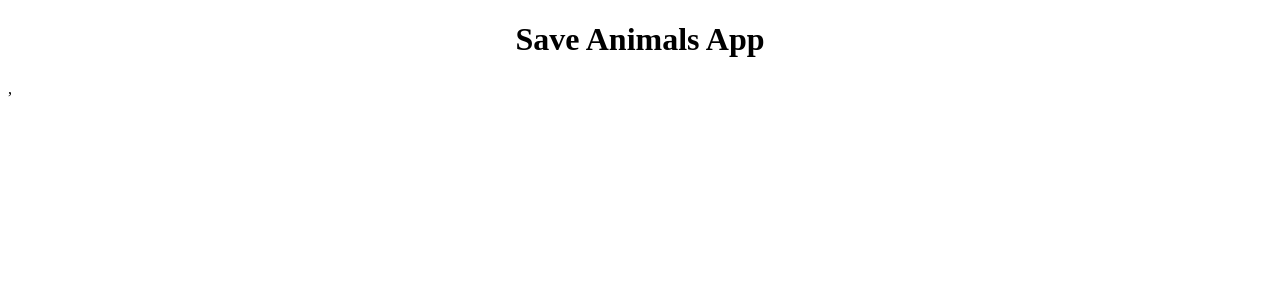
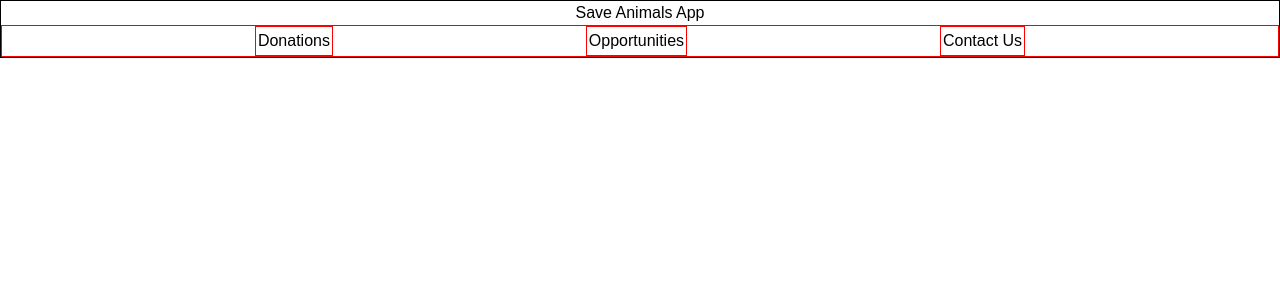
Before and after one commit to Build-Week-Save-the-Animals-3/frontend, a React (Create React App) app: page / in a window 1280 px wide. Shown: the top 300 px of the page. Built offline with nearby package versions, Linux system fonts and the light colour scheme.

Commit message:
create demo live bar, adding links

```diff
--- a/package.json
+++ b/package.json
@@ -1,5 +1,5 @@
 {
-  "name": "save-the-animals",
+  "name": "save-animals-app",
   "version": "0.1.0",
   "private": true,
   "dependencies": {
--- a/src/App.js
+++ b/src/App.js
@@ -1,10 +1,12 @@
 import React from 'react';
 import './App.scss';
+import NewsFeed from './components/NewsFeed';
 
 function App() {
   return(
     <div className="App">
       <h1>Save Animals App</h1>
+      <NewsFeed/>
     </div>
   );
 }
--- a/src/App.scss
+++ b/src/App.scss
@@ -1,3 +1,4 @@
 .App {
   text-align: center;
+  border: 1px solid black;
 }
--- a/src/components/NewsFeed.js
+++ b/src/components/NewsFeed.js
@@ -1,9 +1,14 @@
 import React from 'react';
+import {Link} from 'react-router-dom';
 
 export default function NewsFeed() {
     return (
-        <div>
-
+        <div className='news-container'>
+            <nav className='nav-bar'>
+                <Link>Donations</Link>
+                <Link>Opportunities</Link>
+                <Link>Contact Us</Link>
+            </nav>
         </div>
     )
 }
--- a/src/index.js
+++ b/src/index.js
@@ -1,10 +1,11 @@
 import React from 'react';
 import ReactDOM from 'react-dom';
 import App from './App';
+import './index.scss';
 import {BrowserRouter as Router} from 'react-router-dom';
 
 ReactDOM.render(
 <Router>
-    <App />,
+    <App />
 </Router>,
 document.getElementById('root'));
--- a/src/index.scss
+++ b/src/index.scss
@@ -1,13 +1,67 @@
+/* http://meyerweb.com/eric/tools/css/reset/
+   v2.0 | 20110126
+   License: none (public domain)
+*/
+
+html, body, div, span, applet, object, iframe,
+h1, h2, h3, h4, h5, h6, p, blockquote, pre,
+a, abbr, acronym, address, big, cite, code,
+del, dfn, em, img, ins, kbd, q, s, samp,
+small, strike, strong, sub, sup, tt, var,
+b, u, i, center,
+dl, dt, dd, ol, ul, li,
+fieldset, form, label, legend,
+table, caption, tbody, tfoot, thead, tr, th, td,
+article, aside, canvas, details, embed,
+figure, figcaption, footer, header, hgroup,
+menu, nav, output, ruby, section, summary,
+time, mark, audio, video {
+	margin: 0;
+	padding: 0;
+	border: 0;
+	font-size: 62.5%;
+  font: inherit;
+  font-family: sans-serif, serif;
+	vertical-align: baseline;
+}
+/* HTML5 display-role reset for older browsers */
+article, aside, details, figcaption, figure,
+footer, header, hgroup, menu, nav, section {
+	display: block;
+}
 body {
-  margin: 0;
-  font-family: -apple-system, BlinkMacSystemFont, 'Segoe UI', 'Roboto', 'Oxygen',
-    'Ubuntu', 'Cantarell', 'Fira Sans', 'Droid Sans', 'Helvetica Neue',
-    sans-serif;
-  -webkit-font-smoothing: antialiased;
-  -moz-osx-font-smoothing: grayscale;
+	line-height: 1.5;
+}
+ol, ul {
+	list-style: none;
+}
+blockquote, q {
+	quotes: none;
+}
+blockquote:before, blockquote:after,
+q:before, q:after {
+	content: '';
+	content: none;
+}
+table {
+	border-collapse: collapse;
+	border-spacing: 0;
 }
 
-code {
-  font-family: source-code-pro, Menlo, Monaco, Consolas, 'Courier New',
-    monospace;
+// NewsFeed //
+.news-container{
+
+	.nav-bar{
+		border: 1px solid red;
+		display: flex;
+		justify-content: space-evenly;
+
+		a{
+			text-decoration: none;
+			color: black;
+			border: 1px solid red;
+			padding: 2px;
+		}
+
+	}
 }
```
